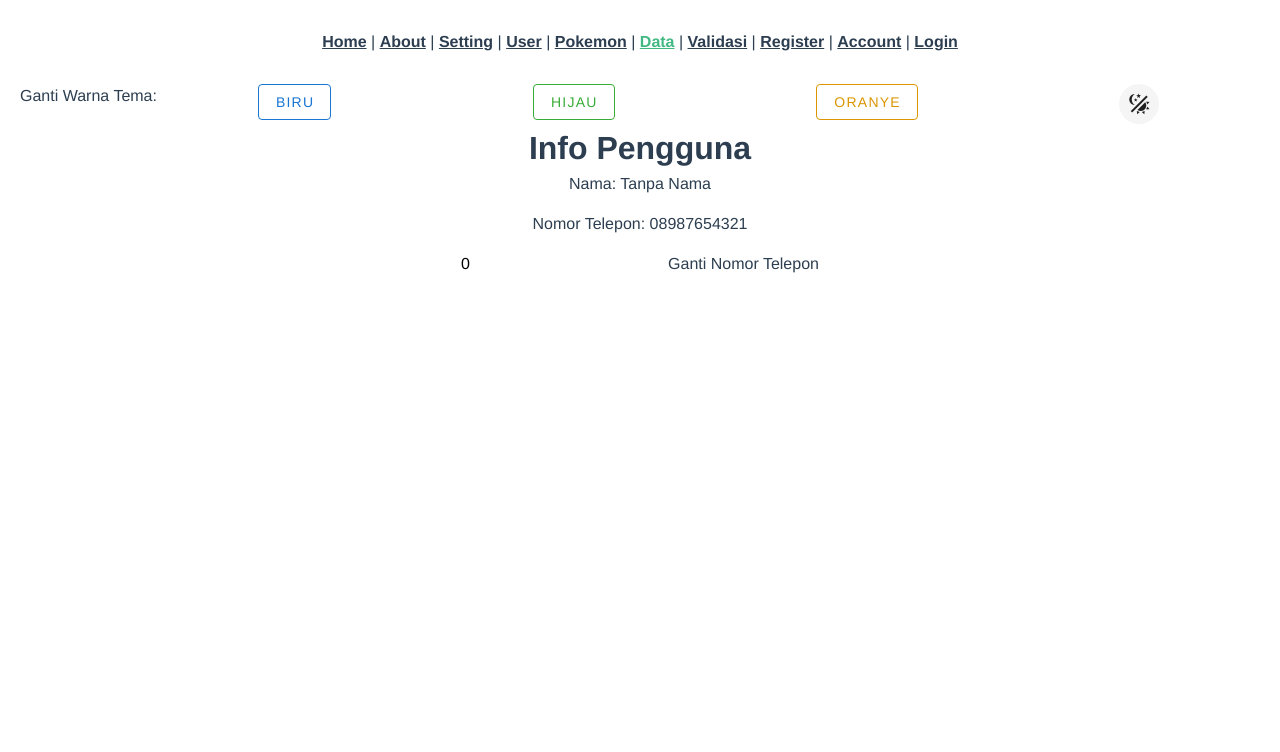
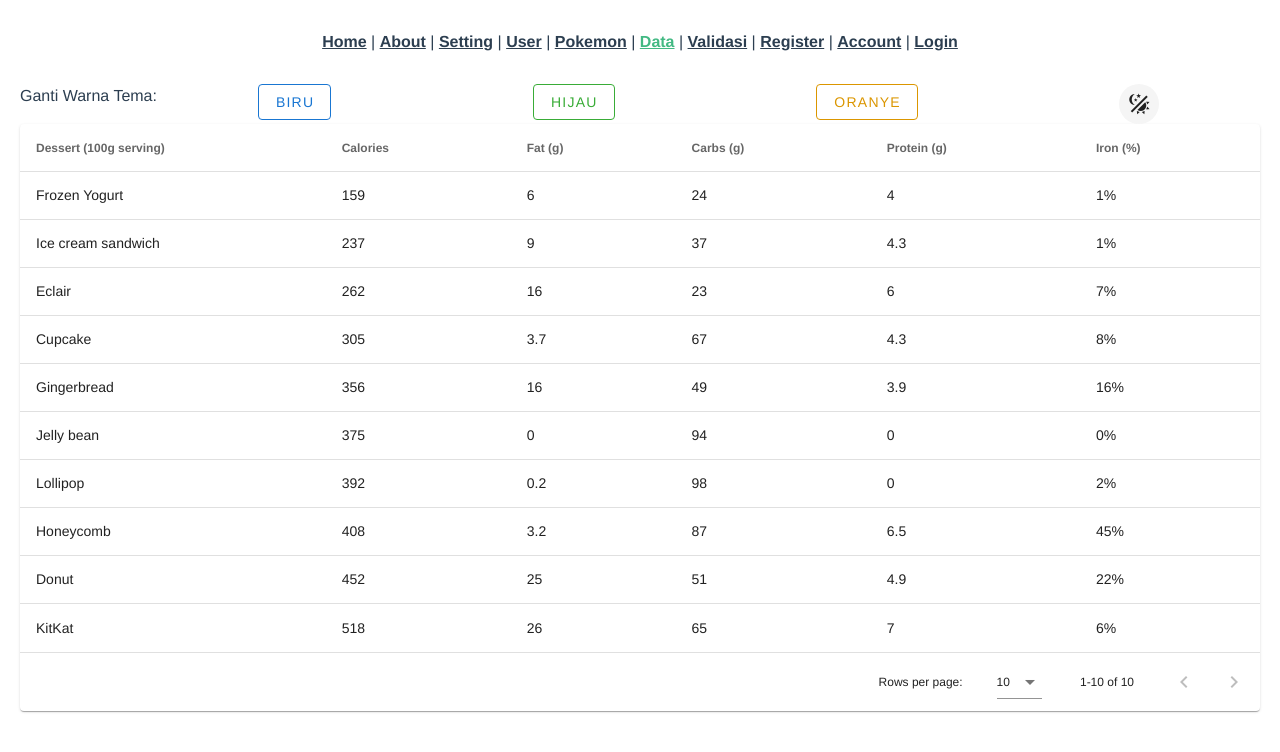
Before and after one commit to trastanechora/frontend-vue, a Vue app: page /data in a window 1280 px wide. Shown: the top 752 px of the page. Built offline with nearby package versions, Linux system fonts and the light colour scheme.

Commit message:
Add extra examples

```diff
--- a/src/views/About.vue
+++ b/src/views/About.vue
@@ -1,5 +1,21 @@
 <template>
   <div class="about">
-    <h1>This is an about page</h1>
+    <h1 class="primary--text">Ini Adalah Halaman Saya</h1>
+    <v-layout wrap>
+      <v-flex
+        v-for="(angka, index) in [1, 2, 3, 4]"
+        :key="index"
+        class="pa-2"
+        xs12
+        sm6
+        md4
+        lg2
+      >
+        <v-skeleton-loader
+          type="card-avatar, article, actions"
+          class="elevation-1"
+        ></v-skeleton-loader>
+      </v-flex>
+    </v-layout>
   </div>
 </template>
--- a/src/views/Data.vue
+++ b/src/views/Data.vue
@@ -1,10 +1,11 @@
 <template>
-  <div class="home">
-    <h1>Info Pengguna</h1>
-    <p>Nama: {{ data.pengguna ? data.pengguna.name : "Tanpa Nama" }}</p>
-    <p>Nomor Telepon: {{ data.user.phone }}</p>
-    <input type="text" v-model="newInputValue" />
-    <button @click="changeAngka">Ganti Nomor Telepon</button>
+  <div class="Data">
+    <v-data-table
+      :headers="headers"
+      :items="desserts"
+      item-key="name"
+      class="elevation-1"
+    ></v-data-table>
   </div>
 </template>
 
@@ -13,15 +14,101 @@ export default {
   name: "Data",
   data() {
     return {
-      newInputValue: 0,
-      data: {
-        user: {
-          id: 1,
-          name: "John Doe",
-          gender: "male",
-          phone: "08987654321",
+      headers: [
+        {
+          text: "Dessert (100g serving)",
+          align: "start",
+          sortable: false,
+          value: "name",
         },
-      },
+        { text: "Calories", value: "calories" },
+        { text: "Fat (g)", value: "fat" },
+        { text: "Carbs (g)", value: "carbs" },
+        { text: "Protein (g)", value: "protein" },
+        { text: "Iron (%)", value: "iron" },
+      ],
+      desserts: [
+        {
+          name: "Frozen Yogurt",
+          calories: 159,
+          fat: 6.0,
+          carbs: 24,
+          protein: 4.0,
+          iron: "1%",
+        },
+        {
+          name: "Ice cream sandwich",
+          calories: 237,
+          fat: 9.0,
+          carbs: 37,
+          protein: 4.3,
+          iron: "1%",
+        },
+        {
+          name: "Eclair",
+          calories: 262,
+          fat: 16.0,
+          carbs: 23,
+          protein: 6.0,
+          iron: "7%",
+        },
+        {
+          name: "Cupcake",
+          calories: 305,
+          fat: 3.7,
+          carbs: 67,
+          protein: 4.3,
+          iron: "8%",
+        },
+        {
+          name: "Gingerbread",
+          calories: 356,
+          fat: 16.0,
+          carbs: 49,
+          protein: 3.9,
+          iron: "16%",
+        },
+        {
+          name: "Jelly bean",
+          calories: 375,
+          fat: 0.0,
+          carbs: 94,
+          protein: 0.0,
+          iron: "0%",
+        },
+        {
+          name: "Lollipop",
+          calories: 392,
+          fat: 0.2,
+          carbs: 98,
+          protein: 0,
+          iron: "2%",
+        },
+        {
+          name: "Honeycomb",
+          calories: 408,
+          fat: 3.2,
+          carbs: 87,
+          protein: 6.5,
+          iron: "45%",
+        },
+        {
+          name: "Donut",
+          calories: 452,
+          fat: 25.0,
+          carbs: 51,
+          protein: 4.9,
+          iron: "22%",
+        },
+        {
+          name: "KitKat",
+          calories: 518,
+          fat: 26.0,
+          carbs: 65,
+          protein: 7,
+          iron: "6%",
+        },
+      ],
     };
   },
   methods: {
--- a/src/views/Register.vue
+++ b/src/views/Register.vue
@@ -1,6 +1,7 @@
 <template>
   <div class="register">
     <h1 class="primary--text">Register Pengguna Baru</h1>
+    <v-form ref="registerForm" v-model="valid" lazy-validation>
       <v-col>
         <v-row class="input-field">
           <v-text-field
@@ -9,6 +10,12 @@
             outlined
             v-model="usernameInput"
             autocomplete="off"
+            :rules="[
+              (inputValue) => !!inputValue || `Nama pengguna harus diisi`,
+              (inputValue) =>
+                (inputValue && inputValue.length <= 10) ||
+                'Nama pengguna tidak boleh lebih dari 10 karakter',
+            ]"
           ></v-text-field>
         </v-row>
         <v-row class="input-field">
@@ -18,6 +25,11 @@
             outlined
             v-model="emailInput"
             autocomplete="off"
+            :rules="[
+              (inputValue) => !!inputValue || 'E-mail harus diisi',
+              (inputValue) =>
+                /.+@.+\..+/.test(inputValue) || 'E-mail harus valid',
+            ]"
           ></v-text-field>
         </v-row>
         <v-row class="input-field">
@@ -26,25 +38,28 @@
             label="Masukkan password baru"
             outlined
             v-model="passwordInput"
+            type="password"
+            :rules="[
+              (inputValue) => !!inputValue || 'Password harus diisi',
+              (inputValue) =>
+                /(?=.*\d)(?=.*[a-z])(?=.*[A-Z]).{8,}/g.test(inputValue) ||
+                'Password harus valid',
+            ]"
           ></v-text-field>
         </v-row>
         <p v-if="errorText" class="error-text">{{ errorText }}</p>
         <v-btn color="primary" @click="doRegister">Simpan</v-btn>
       </v-col>
+    </v-form>
   </div>
 </template>
 
 <script>
-import {
-  validateUsername,
-  validateEmail,
-  validatePassword,
-} from "@/utils/validator.js";
-
 export default {
   name: "Register",
   data() {
     return {
+      valid: true,
       errorText: "",
       usernameInput: "",
       emailInput: "",
@@ -53,8 +68,10 @@ export default {
   },
   methods: {
     async doRegister() {
-      const isValid = this.validateUserInput();
-      if (!isValid) return;
+      const registerForm = this.$refs.registerForm;
+      registerForm.validate();
+
+      if (!this.valid) return;
 
       const result = await this.$store.dispatch("auth/register", {
         username: this.usernameInput,
@@ -67,35 +84,6 @@ export default {
       } else {
         this.errorText = this.$store.state.auth.info;
       }
-    },
-    validateUserInput() {
-      // Reset Error Text
-      this.errorText = "";
-
-      // Validate Username Input
-      const { isUsernameValid, usernameErrorText } = validateUsername(
-        this.usernameInput
-      );
-      if (!isUsernameValid) {
-        this.errorText = usernameErrorText;
-        return false;
-      }
-      // Validate Email Input
-      const { isEmailValid, emailErrorText } = validateEmail(this.emailInput);
-      if (!isEmailValid) {
-        this.errorText = emailErrorText;
-        return false;
-      }
-      // Validate Password Input
-      const { isPasswordValid, passwordErrorText } = validatePassword(
-        this.passwordInput
-      );
-      if (!isPasswordValid) {
-        this.errorText = passwordErrorText;
-        return false;
-      }
-
-      return true;
     },
   },
 };
--- a/src/views/Setting.vue
+++ b/src/views/Setting.vue
@@ -1,11 +1,32 @@
 <template>
   <div>
-    <h1>Ini Halaman Setting</h1>
+    <h1 class="primary--text">Ini Halaman Setting</h1>
+    <v-btn @click="isDialogOpen = true" outlined>Buka Dialog</v-btn>
+    <v-dialog
+      v-model="isDialogOpen"
+      transition="dialog-bottom-transition"
+      max-width="600"
+    >
+      <v-card>
+        <v-toolbar color="primary" dark>Dialog Pertamaku</v-toolbar>
+        <v-card-text>
+          <div class="text-h2 pa-12">Halo Dunia!</div>
+        </v-card-text>
+        <v-card-actions class="justify-end">
+          <v-btn text @click="isDialogOpen = false">Tutup</v-btn>
+        </v-card-actions>
+      </v-card>
+    </v-dialog>
   </div>
 </template>
 
 <script>
 export default {
   name: "Setting",
+  data() {
+    return {
+      isDialogOpen: false,
+    };
+  },
 };
 </script>
```
Lines whose indentation alone changed are shown as unchanged.
